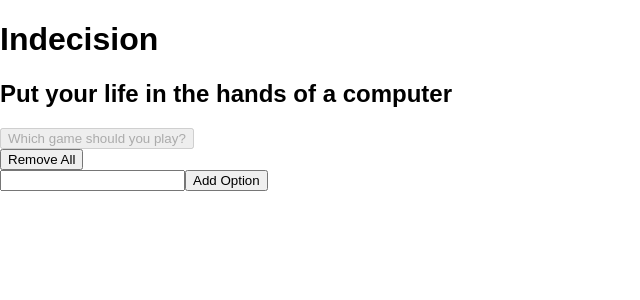
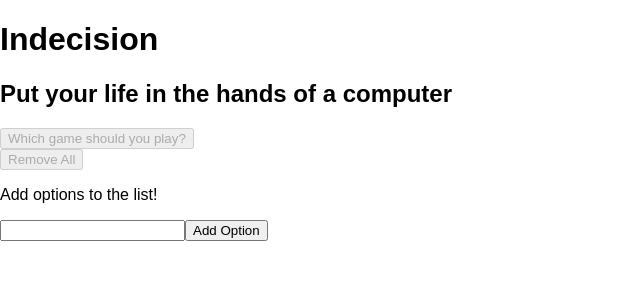
Before and after one commit to PhilMcVay/indecision-app, a React (Create React App) app: page / in a window 1280 px wide. Shown: the top 300 px of the page, without its empty margins (0-640 px from the left). Built offline with nearby package versions, Linux system fonts and the light colour scheme.

Commit message:
imported components

```diff
--- a/src/App.js
+++ b/src/App.js
@@ -2,7 +2,6 @@ import React, { Component } from 'react'
 import Header from './components/Header'
 import Action from './components/Action'
 import Options from './components/Options'
-import Option from './components/Option'
 import AddOption from './components/AddOption'
 
 class IndecisionApp extends Component {
@@ -14,8 +13,27 @@ class IndecisionApp extends Component {
     this.handlePick = this.handlePick.bind(this)
     this.handleAddOption = this.handleAddOption.bind(this)
     this.state = {
-      options: props.options
+      options: []
     }
+  }
+
+  componentDidMount() {
+    try {
+      const items = localStorage.getItem('options')
+      const options = JSON.parse(items)
+
+      if (options) {
+        this.setState( () => ({ options }) )
+      }
+    }
+    catch (e) {
+      // Do nothing
+    }
+  }
+
+  componentDidUpdate(prevProps, prevState) {
+    const json = JSON.stringify(this.state.options)
+    localStorage.setItem('options', json)
   }
 
   handleRemoveOption(optionToRemove) {
@@ -61,6 +79,7 @@ class IndecisionApp extends Component {
         />
         <Options
           options={this.state.options}
+          hasOptions={this.state.options.length > 0}
           handleRemoveAll={this.handleRemoveAll}
           handleRemoveOption={this.handleRemoveOption}
         />
@@ -71,8 +90,4 @@ class IndecisionApp extends Component {
   }
 }
 
-IndecisionApp.defaultProps = {
-  options: []
-}
-
 export default IndecisionApp
--- a/src/components/Action.js
+++ b/src/components/Action.js
@@ -1,4 +1,4 @@
-import React, { Component } from 'react'
+import React from 'react'
 
 const Action = (props) => {
 
--- a/src/components/AddOption.js
+++ b/src/components/AddOption.js
@@ -18,7 +18,9 @@ class AddOption extends Component {
 
     this.setState( () => ({ error }) )
 
-    e.target.elements.option.value = ''
+    if (!error) {
+      e.target.elements.option.value = ''
+    }
   }
 
   render() {
@@ -27,8 +29,9 @@ class AddOption extends Component {
 
     return (
       <div id="add-option-container">
-        {errorMessage &&
-        <p>{errorMessage}</p>
+        {
+          errorMessage &&
+          <p>{errorMessage}</p>
         }
         <form onSubmit={this.handleAddOption}>
           <input type="text" name="option"/>
--- a/src/components/Option.js
+++ b/src/components/Option.js
@@ -1,4 +1,4 @@
-import React, { Component } from 'react'
+import React from 'react'
 
 const Option = (props) => {
 
--- a/src/components/Options.js
+++ b/src/components/Options.js
@@ -1,15 +1,20 @@
-import React, { Component } from 'react'
+import React from 'react'
 import Option from './Option'
 
 const Options = (props) => {
 
   const options = props.options
+  const hasOptions = props.hasOptions
   const handleRemoveAll = props.handleRemoveAll
   const handleRemoveOption = props.handleRemoveOption
 
   return (
     <div id="options-container">
-      <button onClick={handleRemoveAll}>Remove All</button>
+      <button disabled={!hasOptions} onClick={handleRemoveAll}>Remove All</button>
+      {
+        !hasOptions &&
+        <p>Add options to the list!</p>
+      }
       {
         options.map(option =>
           <Option
```
Also changed, not shown: src/components/Header.js (+4 -3 lines).
